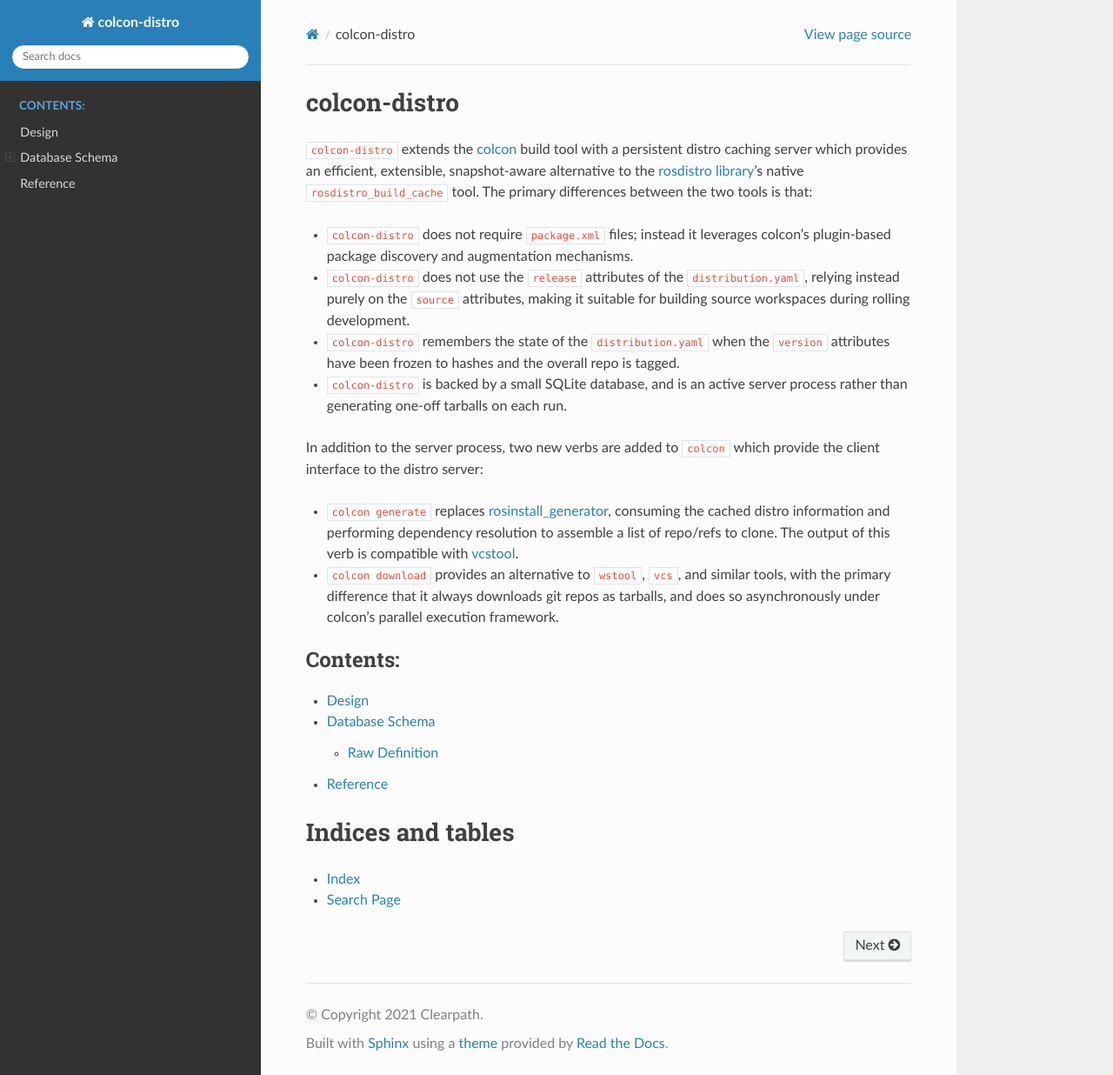
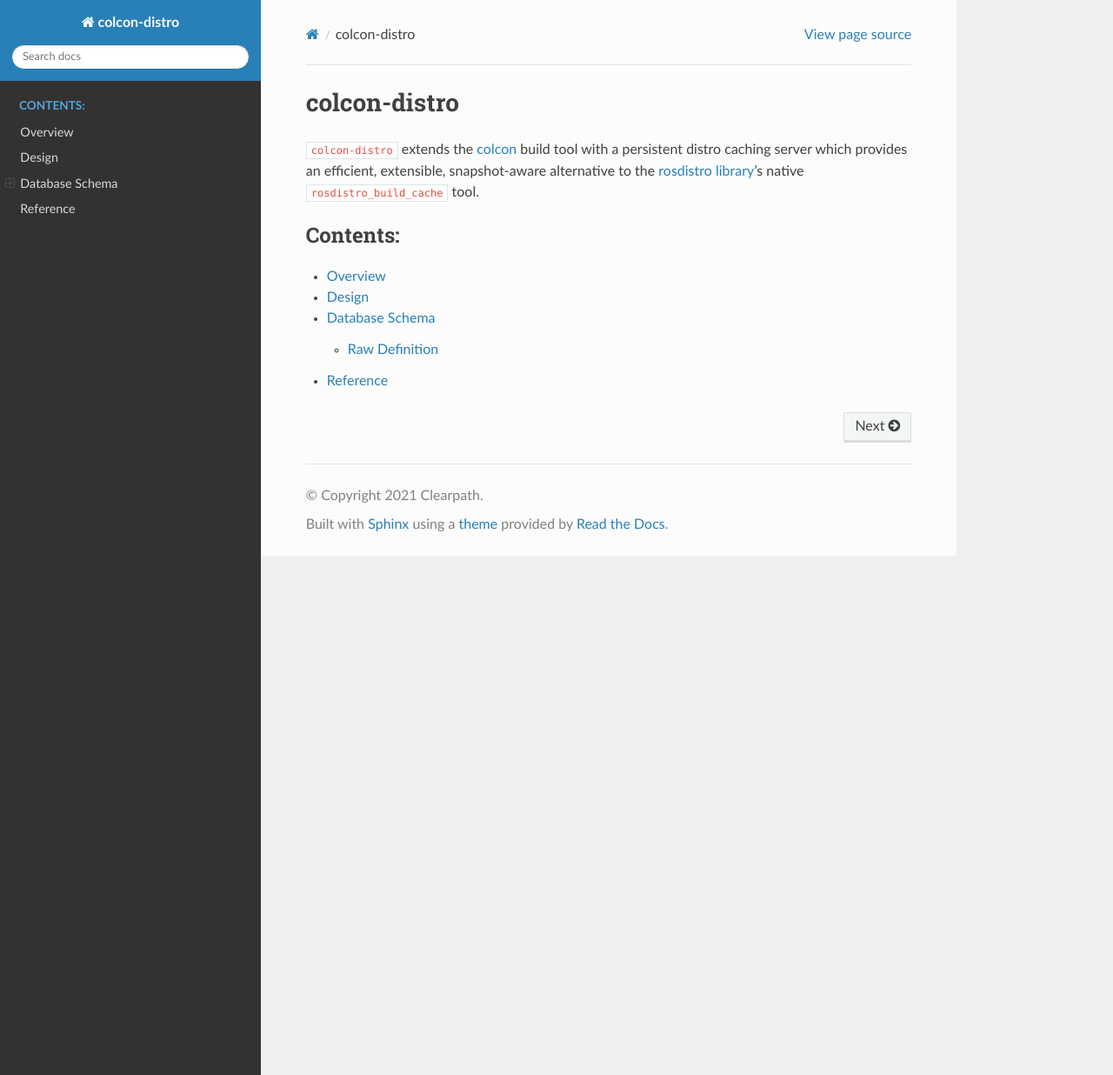
Before and after one commit to clearpathrobotics/colcon-distro, a Sphinx documentation site: the page built from docs/index.rst, in a window 1280 px wide and 1236 px high. Shown: the whole window at 87% size. Built offline with Sphinx 7.4.7 and the Read the Docs theme 2.0.0, drawn with Linux system fonts in a browser that asks for light colours.

Commit message:
Overview to separate file.

```diff
--- a/docs/index.rst
+++ b/docs/index.rst
@@ -4,45 +4,16 @@
 ``colcon-distro`` extends the colcon_ build tool with a persistent distro
 caching server which provides an efficient, extensible, snapshot-aware
 alternative to the `rosdistro library`_'s native ``rosdistro_build_cache``
-tool. The primary differences between the two tools is that:
-
-* ``colcon-distro`` does not require ``package.xml`` files; instead it leverages
-  colcon's plugin-based package discovery and augmentation mechanisms.
-* ``colcon-distro`` does not use the ``release`` attributes of the
-  ``distribution.yaml``, relying instead purely on the ``source`` attributes,
-  making it suitable for building source workspaces during rolling development.
-* ``colcon-distro`` remembers the state of the ``distribution.yaml`` when the
-  ``version`` attributes have been frozen to hashes and the overall repo is
-  tagged.
-* ``colcon-distro`` is backed by a small SQLite database, and is an active server
-  process rather than generating one-off tarballs on each run.
-
-In addition to the server process, two new verbs are added to ``colcon`` which
-provide the client interface to the distro server:
-
-* ``colcon generate`` replaces rosinstall_generator_, consuming the cached distro
-  information and performing dependency resolution to assemble a list of repo/refs
-  to clone. The output of this verb is compatible with vcstool_.
-* ``colcon download`` provides an alternative to ``wstool``, ``vcs``, and similar
-  tools, with the primary difference that it always downloads git repos as tarballs,
-  and does so asynchronously under colcon's parallel execution framework.
+tool.
 
 .. _colcon: https://colcon.readthedocs.io/en/released/
 .. _rosdistro library: https://github.com/ros-infrastructure/rosdistro/
-.. _rosinstall_generator: https://github.com/ros-infrastructure/rosinstall_generator
-.. _vcstool: https://github.com/dirk-thomas/vcstool
-
 
 .. toctree::
    :maxdepth: 2
    :caption: Contents:
 
+   overview
    design
    schema
    reference
-
-Indices and tables
-==================
-
-* :ref:`genindex`
-* :ref:`search`
```
Also changed, not shown: docs/overview.rst (added, +32 -0 lines).
